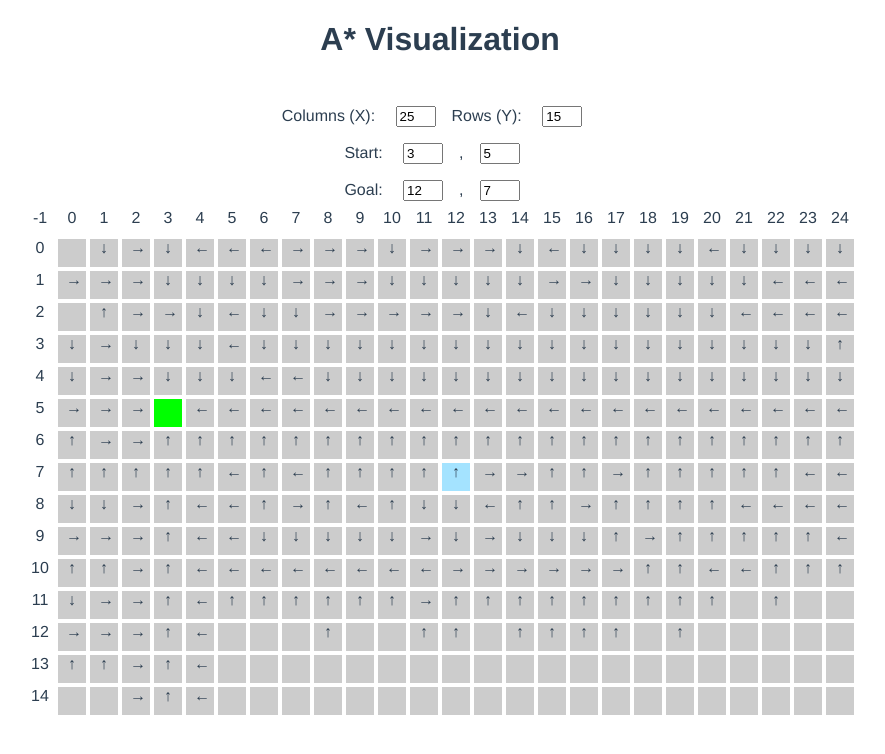
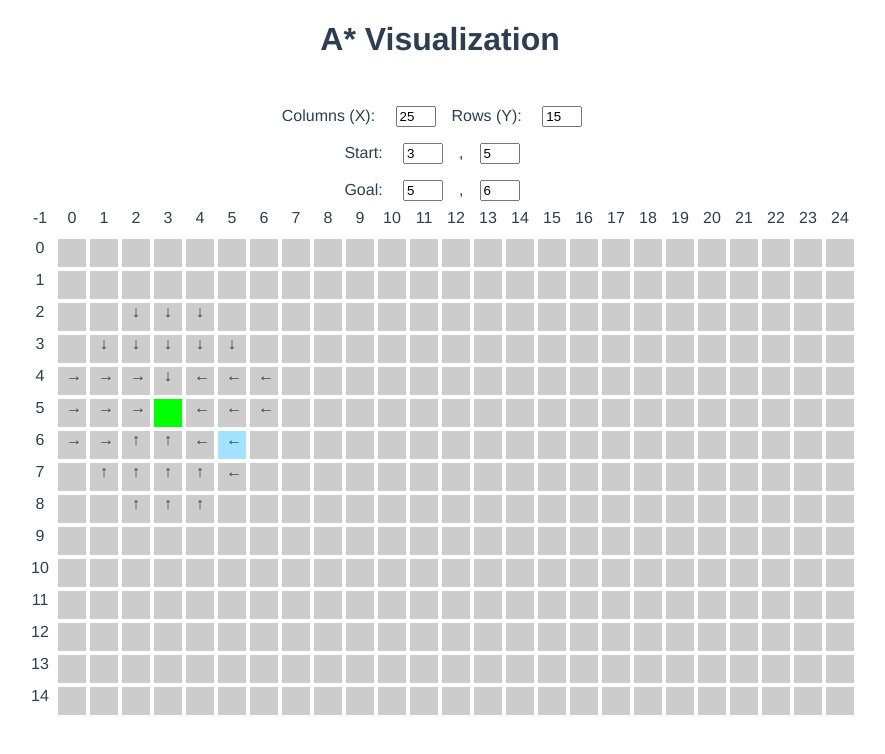
Before and after one commit to njgingrich/a-star, a Vue app: page / in a window 1280 px wide. Shown: the top 754 px of the page, without its empty margins (200-1085 px from the left). Built offline with nearby package versions, Linux system fonts and the light colour scheme.

Commit message:
actually just use distance formula

```diff
--- a/src/App.vue
+++ b/src/App.vue
@@ -30,8 +30,8 @@ export default {
       cols: 25,
       startX: 3,
       startY: 5,
-      goalX: 12,
-      goalY: 7,
+      goalX: 5,
+      goalY: 6,
       start: new Coord(3, 5),
       goal: new Coord(12, 6)
     }
--- a/src/components/Grid.vue
+++ b/src/components/Grid.vue
@@ -38,9 +38,9 @@ export default {
     path: function () {
       let path = this.astar.search(this.start, this.goal)
 
-      Object.keys(path).forEach(coord => {
-        console.log(`${coord}, parent=${path[coord]}`)
-      })
+      // Object.keys(path).forEach(coord => {
+      //   console.log(`${coord}, parent=${path[coord]}`)
+      // })
       return path
     }
   },
--- a/src/pathfinding/astar.js
+++ b/src/pathfinding/astar.js
@@ -18,17 +18,16 @@ class AStar {
     }
   }
 
+  distance (p, q) {
+    return Math.sqrt(((p.x - q.x) ** 2) + ((p.y - q.y) ** 2))
+  }
+
   bfs (from, to) {
     let frontier = new Queue([], (a, b) => {
-      // comparator needs to prioritize coords closest to start
-      const adx = Math.abs(a.x - from.x)
-      const ady = Math.abs(a.y - from.y)
-      const bdx = Math.abs(b.x - from.x)
-      const bdy = Math.abs(b.y - from.y)
+      const vectorA = this.distance(a, from)
+      const vectorB = this.distance(b, from)
 
-      const xdiff = adx - bdx
-      const ydiff = ady - bdy
-      return Math.min(xdiff, ydiff)
+      return vectorA - vectorB
     })
     let cameFrom = {}
 
@@ -37,7 +36,6 @@ class AStar {
 
     while (frontier.length > 0) {
       let current = frontier.pop()
-
       if (current.x === to.x && current.y === to.y) break
 
       let neighbors = this.grid.findNeighbors(current)
```
